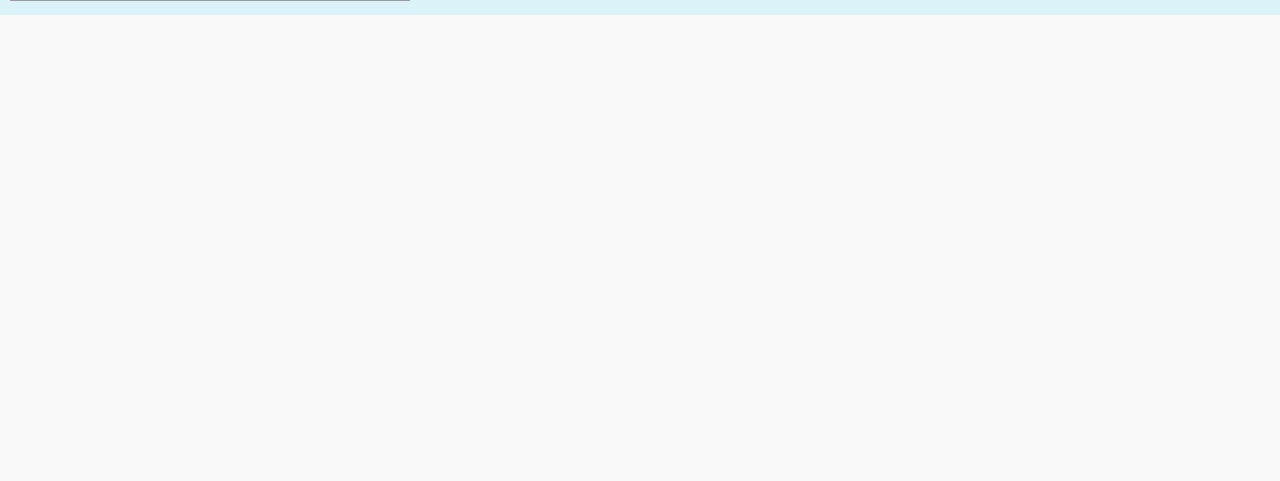
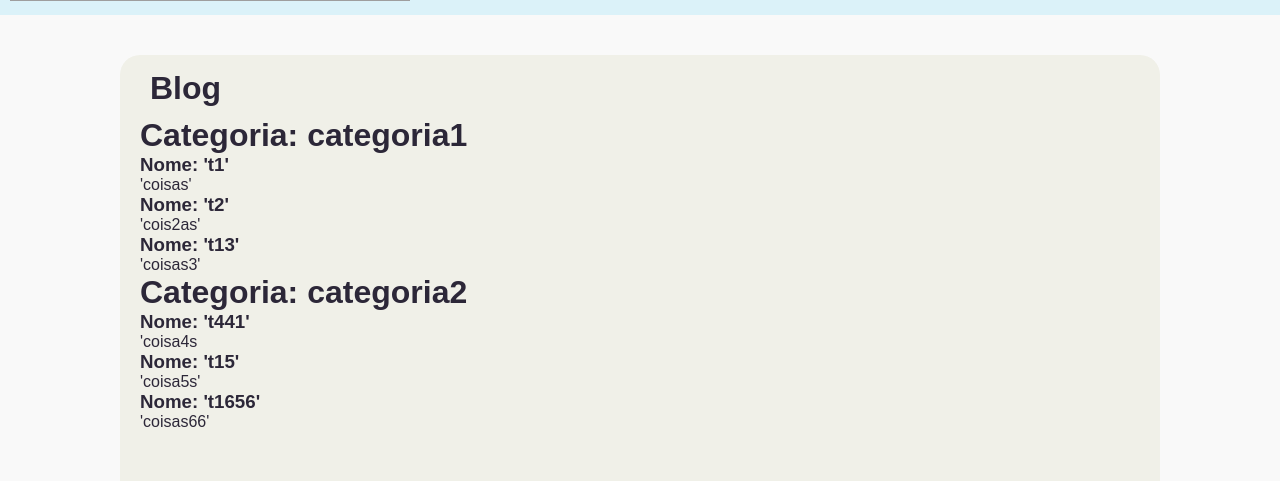
Before and after one commit to enzoDante/React, a React (Create React App) app in the folder Praticando/focoAnimation/projeto1/: page /Blog in a window 1280 px wide. Shown: the part 309-790 px from the top of the page. Built offline with nearby package versions, Linux system fonts and the light colour scheme; grey boxes are pictures that could not be loaded.

Commit message:
criação do blog

```diff
--- a/Praticando/focoAnimation/projeto1/src/App.js
+++ b/Praticando/focoAnimation/projeto1/src/App.js
@@ -5,6 +5,7 @@ import { CSSGeral } from './components/estilo/CSSGeral';
 import { lightTheme, darkTheme, ThemeContexto } from './components/estilo/theme';
 
 import Header from './components/Header';
+import Blog from './pages/Blog/Blog';
 import Cadastro from './pages/Conta/Cadastro';
 import Home from './pages/Home';
 
@@ -23,6 +24,8 @@ function App() {
           {/* navbar superior */}
           <Route exact='true' path='/' element={<Home />}></Route>
           <Route path='/Sobre'></Route>
+          <Route path='/Blog' element={<Blog />}></Route>
+          <Route path='/Contato'></Route>
 
           {/* usuario perfil */}
           <Route path='/criarconta' element={<Cadastro />}></Route>
--- /dev/null
+++ b/Praticando/focoAnimation/projeto1/src/pages/Blog/Blog.js
@@ -0,0 +1,40 @@
+import { useEffect } from "react"
+import { StyledBlog } from "./StyledBlog"
+import testejs from './testejs.json'
+
+
+export default function Blog(){
+    //chaves de objetos: categoria1 e categoria2
+    const testenames = Object.keys(testejs)
+    useEffect(() => {
+        // console.log(testenames)
+    })
+
+    return(
+        <StyledBlog>
+            <h1 id="inicio">Blog</h1>
+            {
+                testenames.map((element, index) => {
+
+                    //todos os valores dentro de categoria1 exemp  testejs['categoria2']
+                    const elNames = testejs[element]
+
+                    return(
+                        <div key={index}>
+                            <h1>Categoria: {element}</h1>
+                            {elNames.map((projet) => {
+
+                                return(
+                                    <div key={projet.id}>
+                                        <h3>Nome: {projet.projeto}</h3>
+                                        <p>{projet.sobre}</p>
+                                    </div>
+                                )
+                            })}
+                        </div>
+                    )
+                })
+            }
+        </StyledBlog>
+    )
+}
--- /dev/null
+++ b/Praticando/focoAnimation/projeto1/src/pages/Blog/StyledBlog.js
@@ -0,0 +1,19 @@
+import styled from "styled-components";
+
+export const StyledBlog = styled.main`
+    background-color: ${({theme}) => theme.backgroundForm || 'white'};
+    color: ${({theme}) => theme.textDefault || 'black'};
+    min-width: 200px;
+    max-width: 1000px;
+    min-height: 500px;
+    margin: auto;
+    margin-top: 5vh;
+    border-radius: 20px;
+    padding: 20px;
+
+    #inicio{
+        margin: 10px;
+        margin-top: -5px;
+
+    }
+`
--- a/Praticando/focoAnimation/projeto1/src/pages/Home/index.js
+++ b/Praticando/focoAnimation/projeto1/src/pages/Home/index.js
@@ -1,41 +1,14 @@
 import { StyledHome } from './StyledHome'
-import {useEffect} from 'react'
 
-import testejs from './testejs.json'
+
 
 export default function Home(){
 
-    //chaves de objetos: categoria1 e categoria2
-    const testenames = Object.keys(testejs)
-    useEffect(() => {
-        console.log(testenames)
-    })
+
 
     return(
         <StyledHome>
             <h1>Projetos</h1>
-            {
-                testenames.map((element, index) => {
-
-                    //todos os valores dentro de categoria1 exemp  testejs['categoria2']
-                    const elNames = testejs[element]
-
-                    return(
-                        <div key={index}>
-                            <h1>Categoria: {element}</h1>
-                            {elNames.map((projet) => {
-
-                                return(
-                                    <div key={projet.id}>
-                                        <h3>Nome: {projet.projeto}</h3>
-                                        <p>{projet.sobre}</p>
-                                    </div>
-                                )
-                            })}
-                        </div>
-                    )
-                })
-            }
         </StyledHome>
     )
 }
```
Also changed, not shown: Praticando/focoAnimation/projeto1/src/pages/Blog/testejs.json (renamed from Praticando/focoAnimation/projeto1/src/pages/Home/testejs.json).
